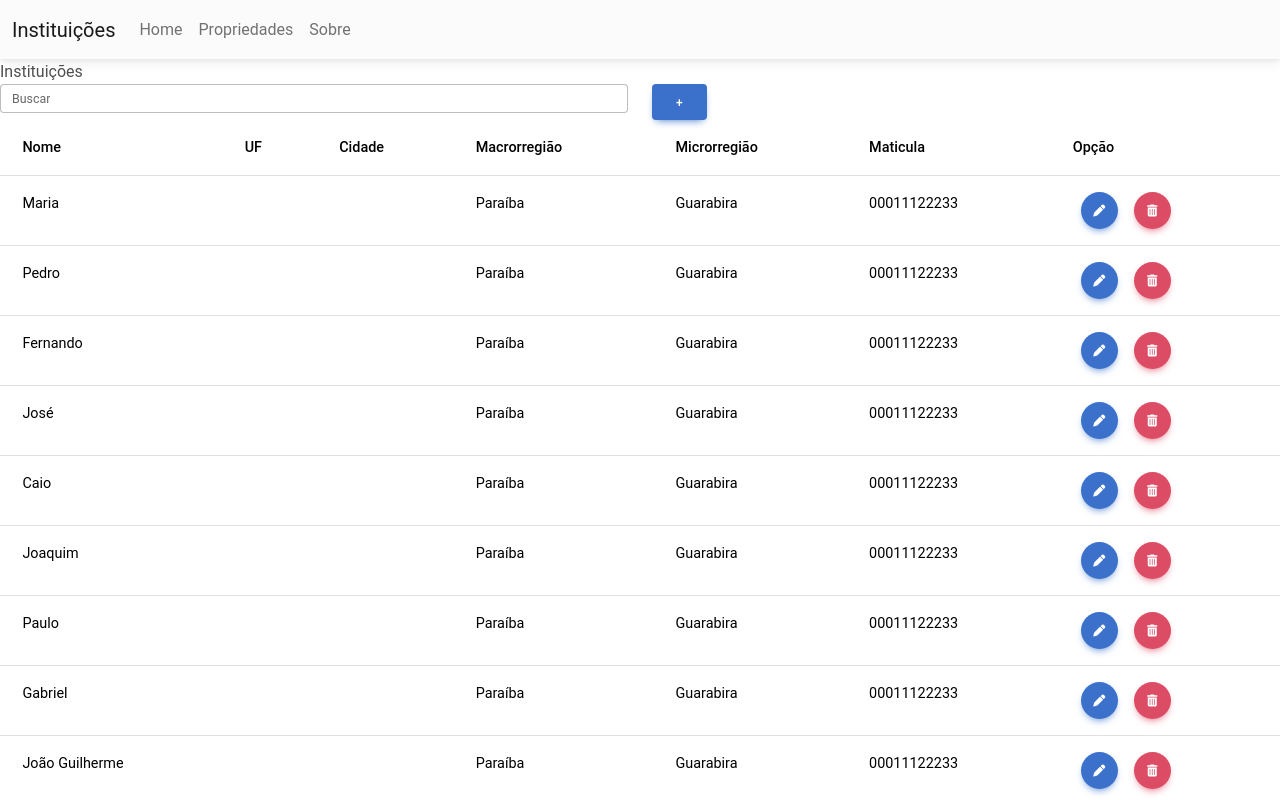
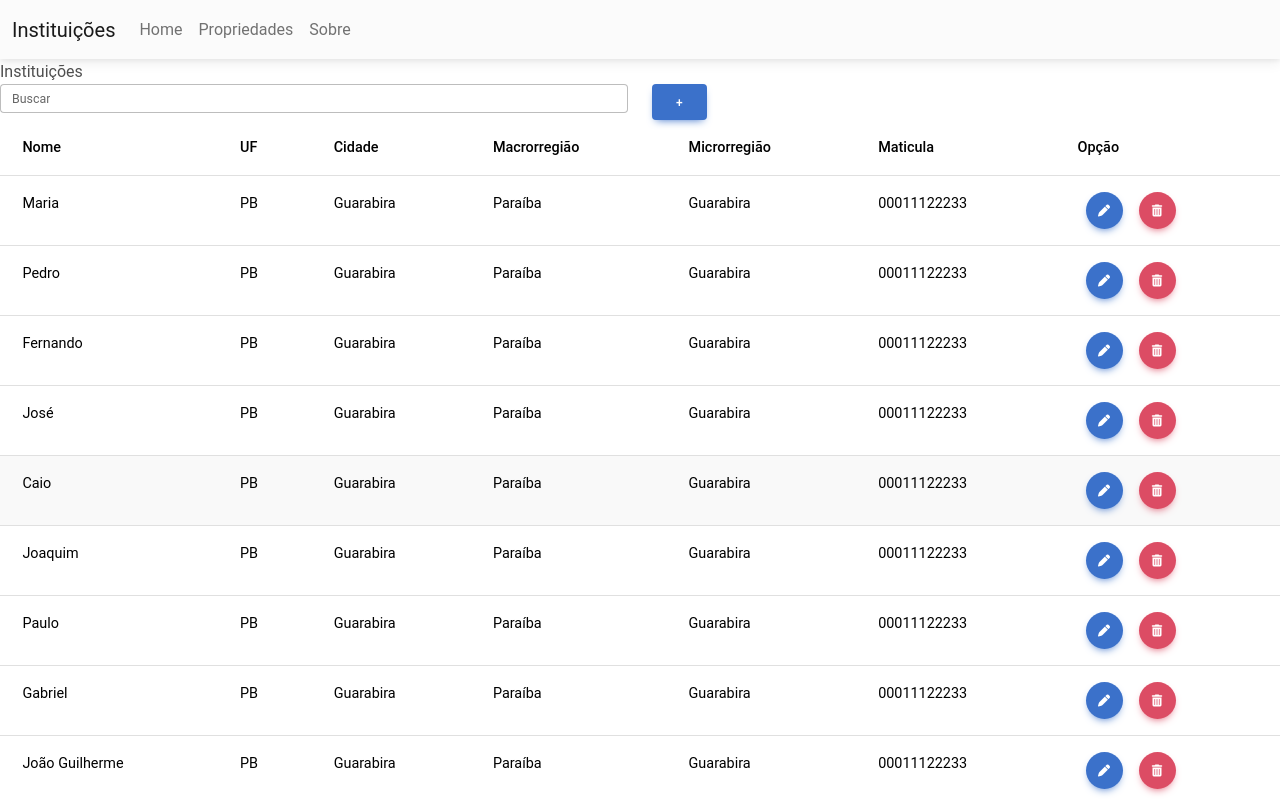
Before and after one commit to Juju20a/json, a React (Vite) app: page /propriedades in a window 1280 px wide. Shown: the top 800 px of the page. Built offline with nearby package versions, Linux system fonts and the light colour scheme.

Commit message:
clientes.js

```diff
--- a/src/datasets/clientes.js
+++ b/src/datasets/clientes.js
@@ -2,7 +2,8 @@ let clientes = [
   {
     nome: 'Maria',
     matricula: '00011122233',
-    UF: 'PB',
+    uf: 'PB',
+    cidade: "Guarabira",
     macrorregiao: 'Paraíba',
     microrregiao: 'Guarabira',
     instituicao: 'IFPB',
@@ -10,7 +11,8 @@ let clientes = [
   {
     nome: 'Pedro',
     matricula: '00011122233',
-    UF: 'PB',
+    uf: 'PB',
+    cidade: "Guarabira",
     macrorregiao: 'Paraíba',
     microrregiao: 'Guarabira',
     instituicao: 'IFPB',
@@ -18,7 +20,8 @@ let clientes = [
   {
     nome: 'Fernando',
     matricula: '00011122233',
-    UF: 'PB',
+    uf: 'PB',
+    cidade: "Guarabira",
     macrorregiao: 'Paraíba',
     microrregiao: 'Guarabira',
     instituicao: 'IFPB',
@@ -26,7 +29,8 @@ let clientes = [
   {
     nome: 'José',
     matricula: '00011122233',
-    UF: 'PB',
+    uf: 'PB',
+    cidade: "Guarabira",
     macrorregiao: 'Paraíba',
     microrregiao: 'Guarabira',
     instituicao: 'IFPB',
@@ -34,7 +38,8 @@ let clientes = [
   {
     nome: 'Caio',
     matricula: '00011122233',
-    UF: 'PB',
+    uf: 'PB',
+    cidade: "Guarabira",
     macrorregiao: 'Paraíba',
     microrregiao: 'Guarabira',
     instituicao: 'IFPB',
@@ -42,7 +47,8 @@ let clientes = [
   {
     nome: 'Joaquim',
     matricula: '00011122233',
-    UF: 'PB',
+    uf: 'PB',
+    cidade: "Guarabira",
     macrorregiao: 'Paraíba',
     microrregiao: 'Guarabira',
     instituicao: 'IFPB',
@@ -50,7 +56,8 @@ let clientes = [
   {
     nome: 'Paulo',
     matricula: '00011122233',
-    UF: 'PB',
+    uf: 'PB',
+    cidade: "Guarabira",
     macrorregiao: 'Paraíba',
     microrregiao: 'Guarabira',
     instituicao: 'IFPB',
@@ -58,7 +65,8 @@ let clientes = [
   {
     nome: 'Gabriel',
     matricula: '00011122233',
-    UF: 'PB',
+    uf: 'PB',
+    cidade: "Guarabira",
     macrorregiao: 'Paraíba',
     microrregiao: 'Guarabira',
     instituicao: 'IFPB',
@@ -66,7 +74,8 @@ let clientes = [
   {
     nome: 'João Guilherme',
     matricula: '00011122233',
-    UF: 'PB',
+    uf: 'PB',
+    cidade: "Guarabira",
     macrorregiao: 'Paraíba',
     microrregiao: 'Guarabira',
     instituicao: 'IFPB',
@@ -74,7 +83,8 @@ let clientes = [
   {
     nome: 'Henrrique',
     matricula: '00011122233',
-    UF: 'PB',
+    uf: 'PB',
+    cidade: "Guarabira",
     macrorregiao: 'Paraíba',
     microrregiao: 'Guarabira',
     instituicao: 'IFPB',
```
